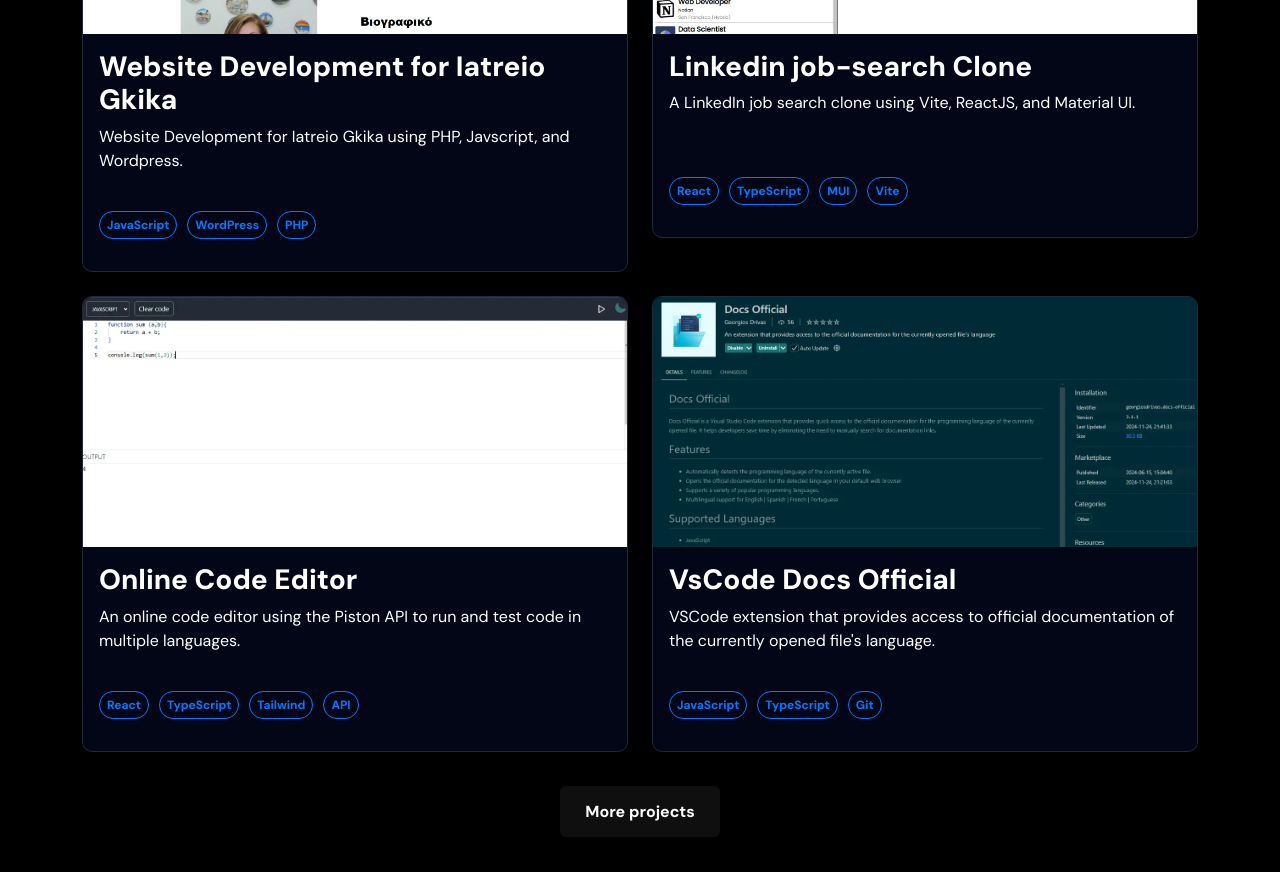
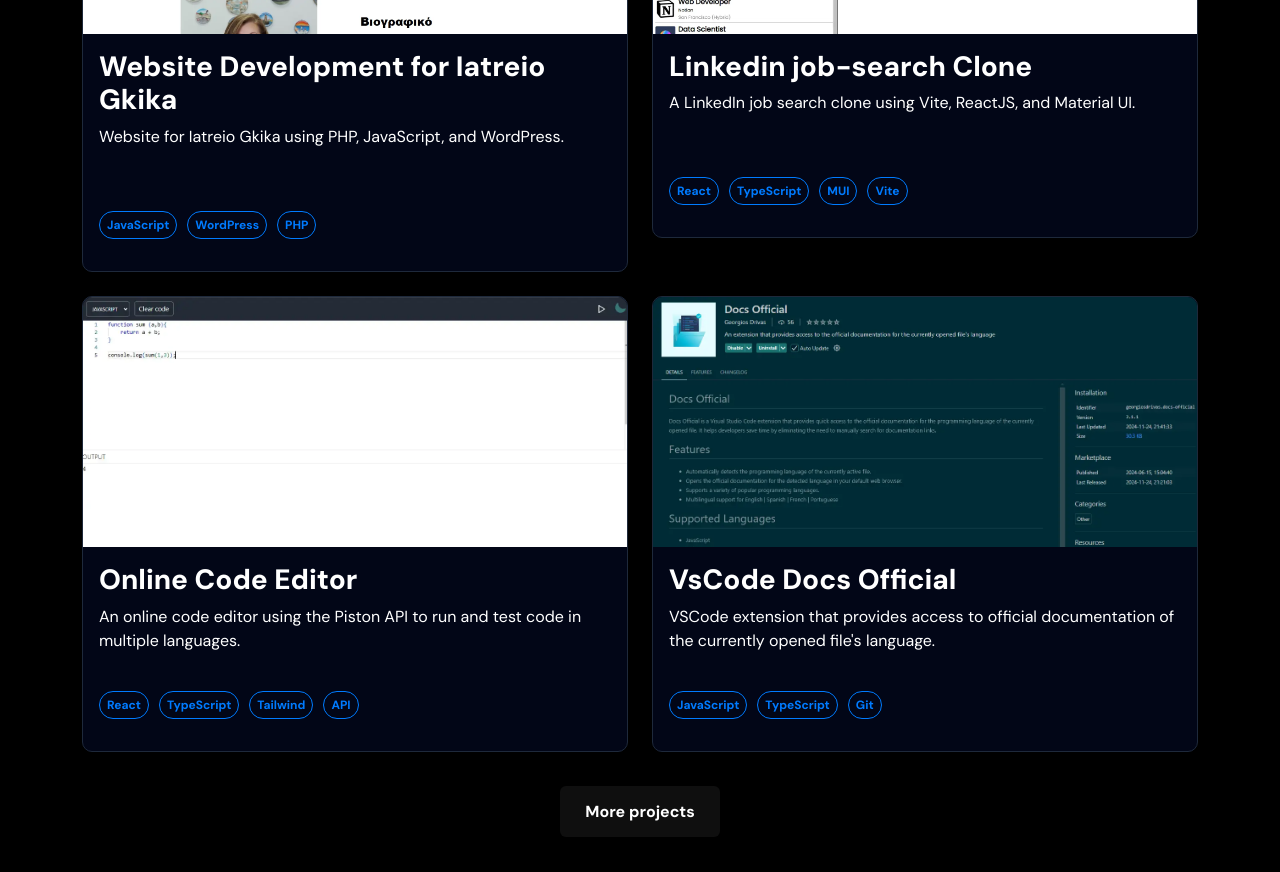
Before and after one commit to GeorgiosDrivas/portfolio, a React (Vite) app: page / in a window 1280 px wide. Shown: the part 2520-3392 px from the top of the page. Built offline with nearby package versions, Linux system fonts and the light colour scheme.

Commit message:
Change project description for Iatreio Gkika

```diff
--- a/src/projects/projects.tsx
+++ b/src/projects/projects.tsx
@@ -20,7 +20,7 @@ export default function Projects() {
           <div className="row">
             <SingleProject
               title="Website Development for Iatreio Gkika"
-              content="Website Development for Iatreio Gkika using PHP, Javscript, and Wordpress."
+              content="Website for Iatreio Gkika using PHP, JavaScript, and WordPress."
               url="https://iatreio-gkika.gr/"
               image="/screen.webp"
               techStack={doctor}
```
